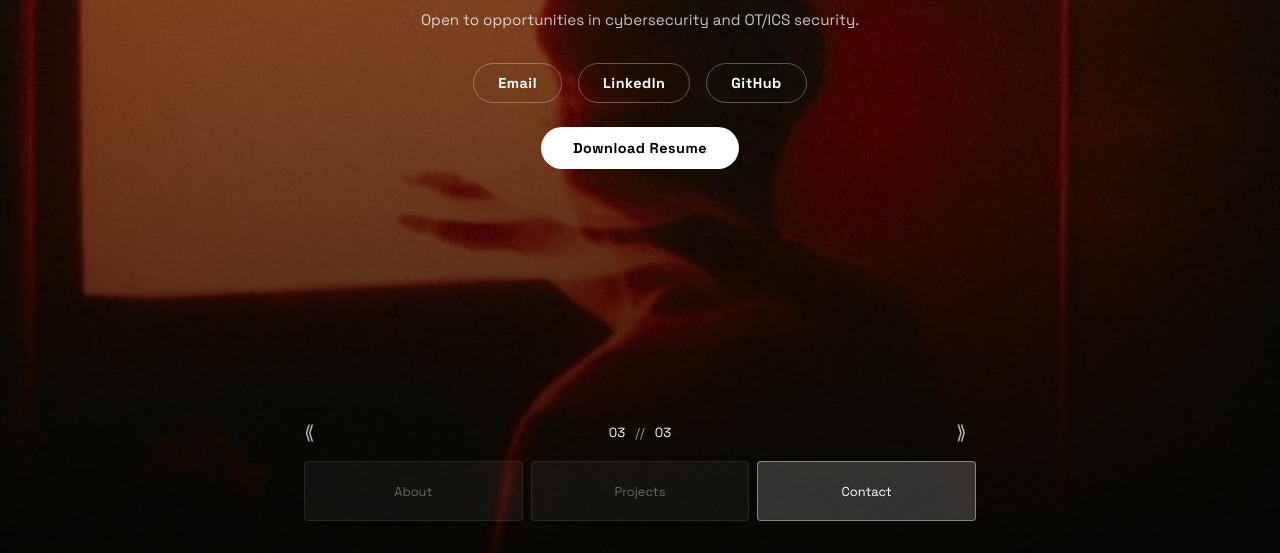
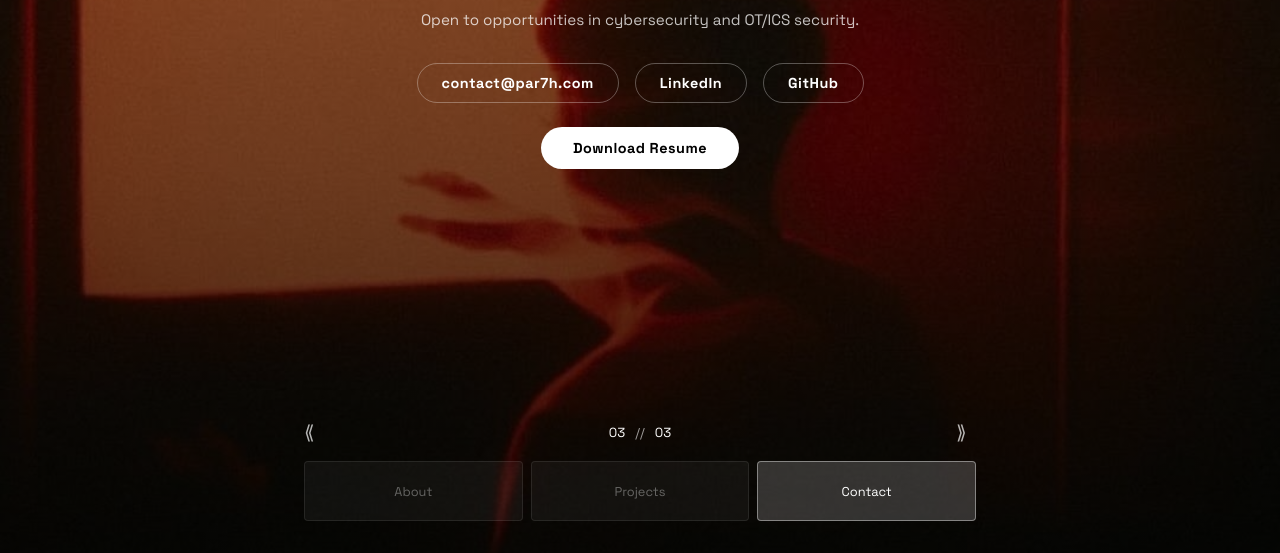
Before and after one commit to erparthhere-dev/portfolio, a plain HTML site: page index.html in a window 1280 px wide. Both pictures are taken after a click on the element "Contact". Shown: the part 247-800 px from the top of the page. Drawn offline with nearby package versions, Linux system fonts and the light colour scheme.

Commit message:
Update contact email to custom domain address

```diff
--- a/index.html
+++ b/index.html
@@ -144,8 +144,8 @@
           </p>
 
           <div class="contact-links">
-            <a href="mailto:er.parth.here@gmail.com" class="contact-link">
-              Email
+            <a href="mailto:contact@par7h.com" class="contact-link">
+              contact@par7h.com
             </a>
             <a
               href="https://www.linkedin.com/in/parthprajapati2002/"
```
